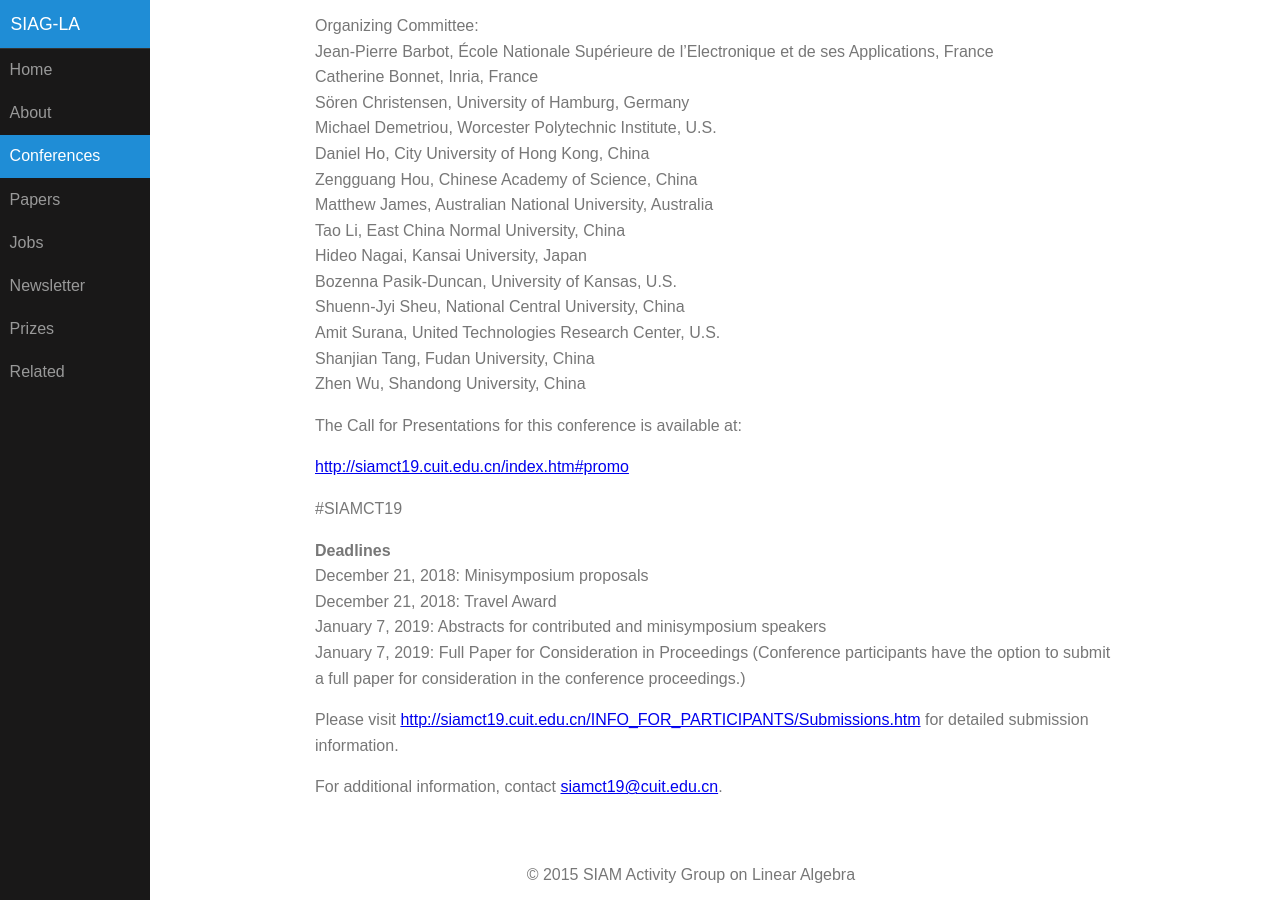
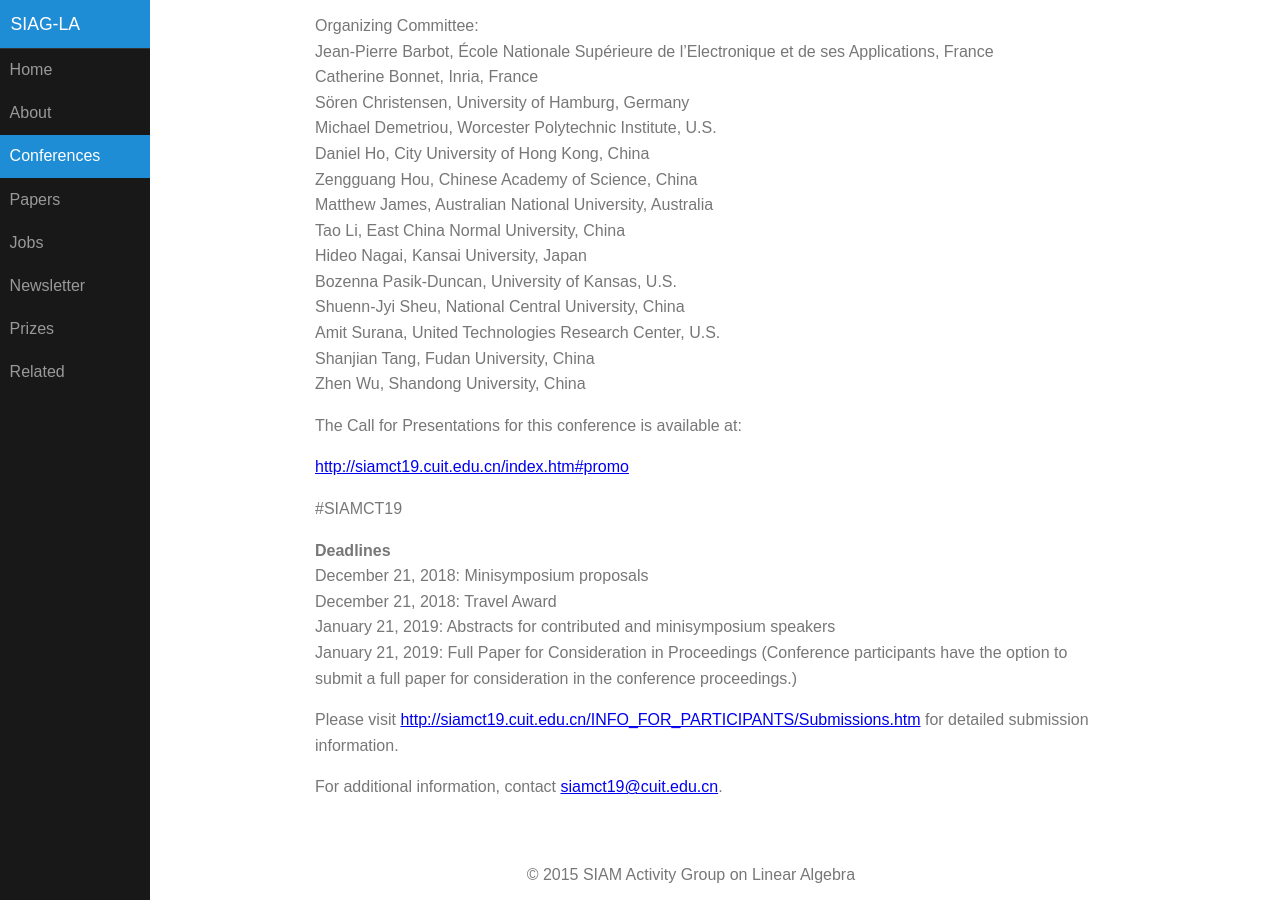
Before and after one commit to dbindel/siagla, a Jekyll site: the page built from _meetings/2019-06-19-ct.md, in a window 1280 px wide and 900 px high, scrolled down 763 px. Built offline with Jekyll 4.4.1, drawn with Linux system fonts in a browser that asks for light colours.

Commit message:
Added jobs/meetings

```diff
--- a/_meetings/2019-06-19-ct.md
+++ b/_meetings/2019-06-19-ct.md
@@ -46,8 +46,8 @@ The Call for Presentations for this conference is available at:
 **Deadlines**
 December 21, 2018: Minisymposium proposals
 December 21, 2018: Travel Award
-January 7, 2019: Abstracts for contributed and minisymposium speakers
-January 7, 2019:  Full Paper for Consideration in Proceedings (Conference participants have the option to submit a full paper for consideration in the conference proceedings.)
+January 21, 2019: Abstracts for contributed and minisymposium speakers
+January 21, 2019:  Full Paper for Consideration in Proceedings (Conference participants have the option to submit a full paper for consideration in the conference proceedings.)
 
 Please visit <http://siamct19.cuit.edu.cn/INFO_FOR_PARTICIPANTS/Submissions.htm> for detailed submission information.
 
```
Also changed, not shown: _inbox/2019-02-digest.yml (added, +19 -0 lines), _jobads/2019-01-24-argonne.md (added, +14 -0 lines), _meetings/2019-04-09-risingstars.md (added, +19 -0 lines), _meetings/2019-09-12-lrma19.md (added, +12 -0 lines).
